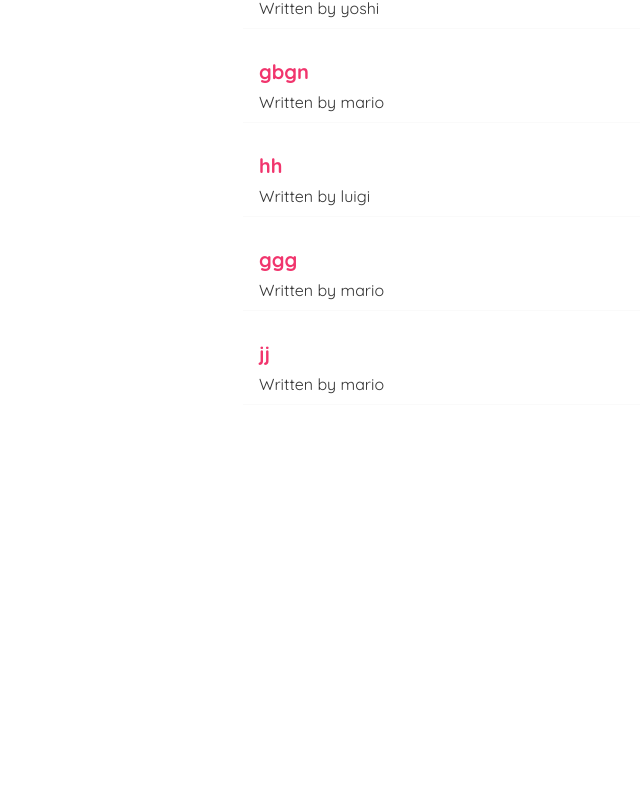
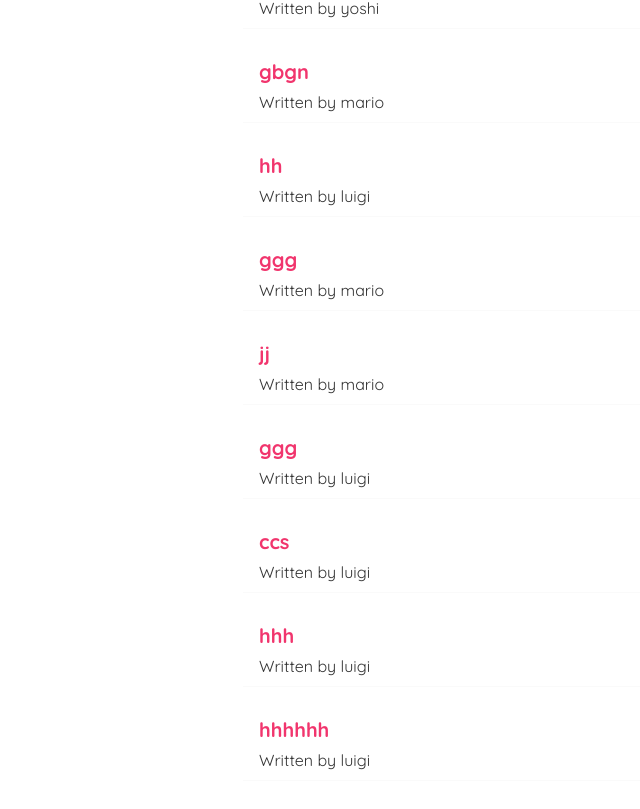
Before and after one commit to mahier8/blog-dojo, a React (Create React App) app: page / in a window 1280 px wide. Shown: the part 249-1058 px from the top of the page, without its empty margins (97-737 px from the left). Before the commit the page ends 800 px from the top, so only its background shows below. Built offline with nearby package versions, Linux system fonts and the light colour scheme; data requests are answered from the project's data file.

Commit message:
programming redirects

```diff
--- a/data/db.json
+++ b/data/db.json
@@ -35,6 +35,30 @@
       "body": "jjj",
       "author": "mario",
       "id": 6
+    },
+    {
+      "title": "ggg",
+      "body": "ggg",
+      "author": "luigi",
+      "id": 7
+    },
+    {
+      "title": "ccs",
+      "body": "scsc",
+      "author": "luigi",
+      "id": 8
+    },
+    {
+      "title": "hhh",
+      "body": "nnn",
+      "author": "luigi",
+      "id": 9
+    },
+    {
+      "title": "hhhhhh",
+      "body": "hhgggg",
+      "author": "luigi",
+      "id": 10
     }
   ]
 }
--- a/src/Create.js
+++ b/src/Create.js
@@ -1,10 +1,13 @@
 import { useState } from "react";
+import { useHistory } from "react-router-dom";
+
 
 const Create = () => {
     const [title, setTitle] = useState('');
     const [body, setBody] = useState('');
     const [author, setAuthor] = useState('mario');
     const [isPending, setisPending] = useState(false)
+    const history = useHistory(); // we can go forward or back in the browsers history
 
 const handleSubmit = (e) => {
     e.preventDefault();
@@ -20,6 +23,8 @@
     }).then(() => {
         console.log('new blog added');
         setisPending(false);
+        // history.go(-1); // to go back one step in my browser actions
+        history.push('/'); // this will take us to the homepage
     })
 }
 
```
